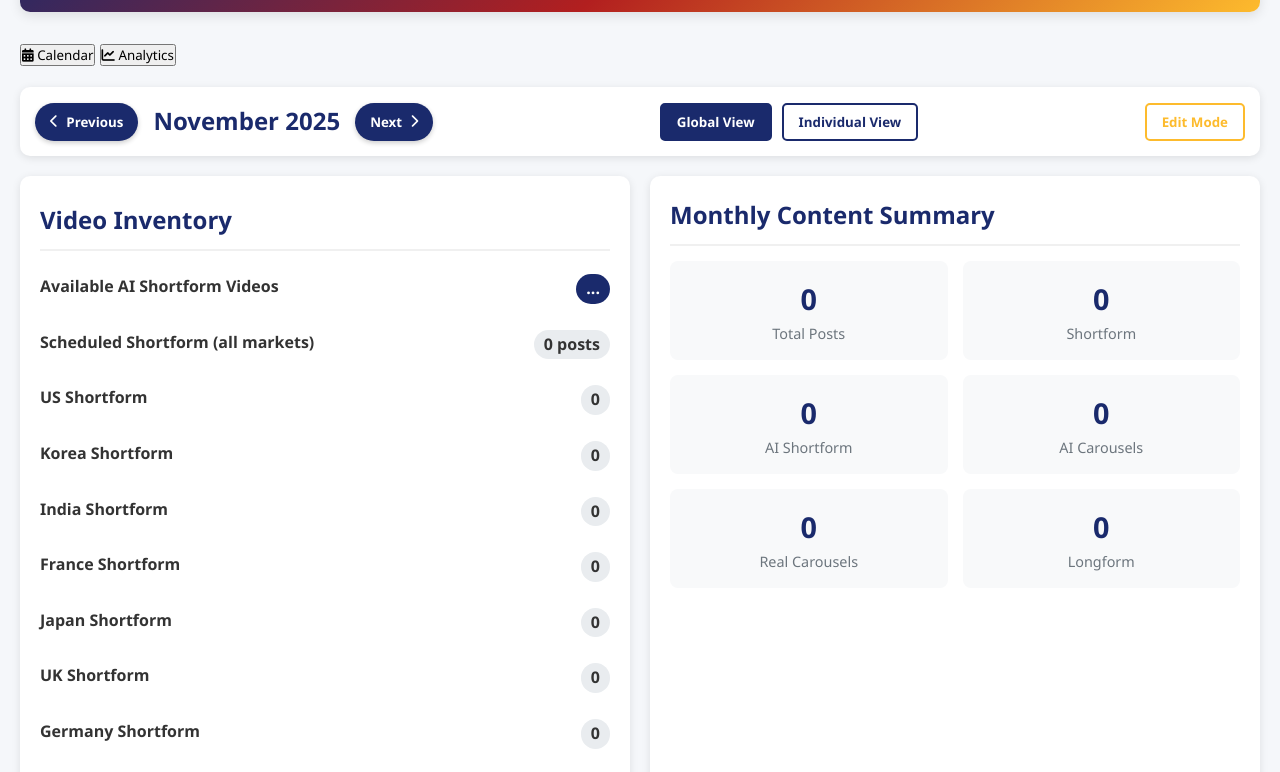
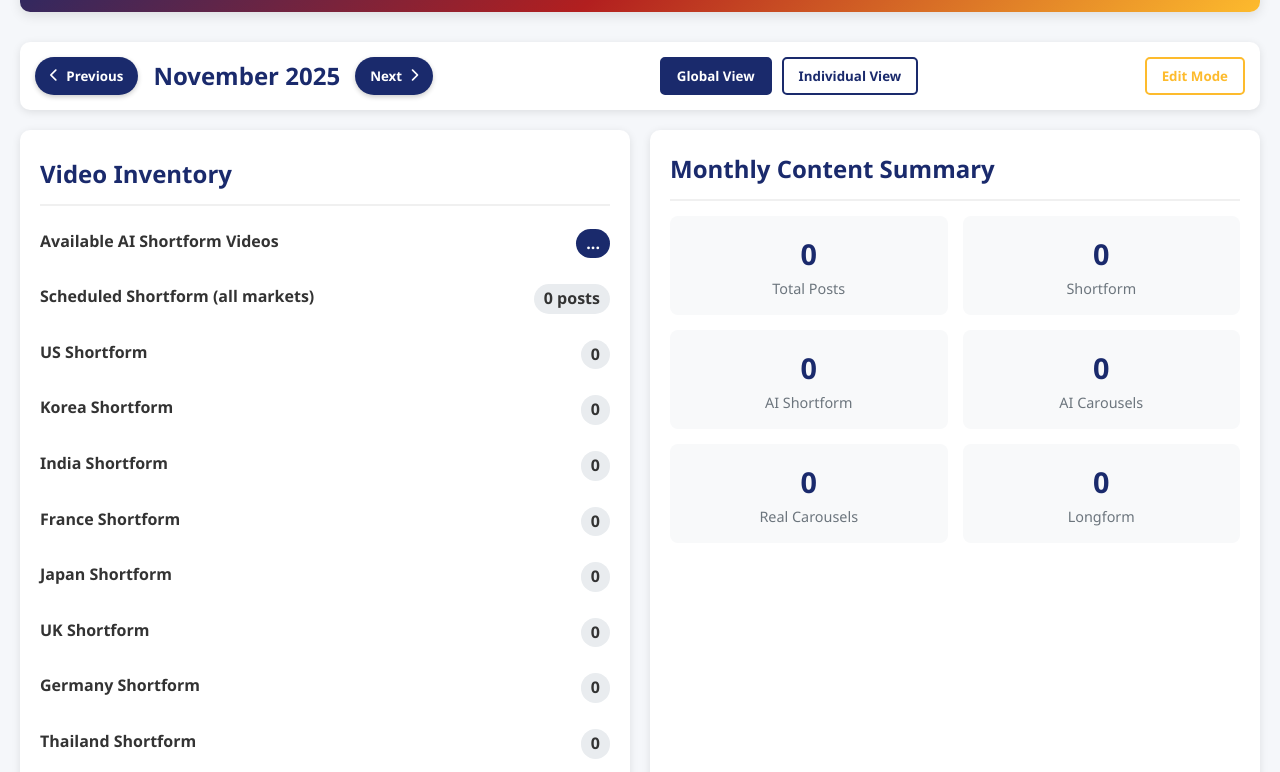
Before and after one commit to sascha-gerteis/Aquaverse-Calendar, a plain HTML site: page main.html in a window 1280 px wide. Shown: the part 131-903 px from the top of the page. Drawn offline with Linux system fonts and the light colour scheme; a script that the page names is missing.

Commit message:
Add files via upload

```diff
--- a/main.html
+++ b/main.html
@@ -381,15 +381,6 @@
       </a>
     </div>
   </header>
-
-  <div class="main-navigation" style="margin-bottom:20px;">
-    <button class="nav-tab active" onclick="switchView('calendar')">
-      <i class="fas fa-calendar-alt"></i> Calendar
-    </button>
-    <button class="nav-tab" onclick="switchView('analytics')">
-      <i class="fas fa-chart-line"></i> Analytics
-    </button>
-  </div>
 
   <div id="calendar-view" style="display:block;">
     <div class="controls">
@@ -1181,14 +1172,14 @@
 
         let mediaHtml = '';
 
-        // Handle carousel with both video and images
         if ((content.type === 'ai-carousel' || content.type === 'real-carousel')) {
           let videoHtml = '';
           let imagesHtml = '';
 
-          // Add video if exists
         if (content.carouselVideo) {
-            const videoUrl = getFileUrl(content.carouselVideo, content.type);
+
+          const videoUrl = `${STORAGE_BASE_URL}/ShortVideo/${encodeURIComponent(content.carouselVideo)}`;
+
           videoHtml = `
             <div class="preview-block">
               <div class="media-preview">
```
Lines whose indentation alone changed are shown as unchanged.
